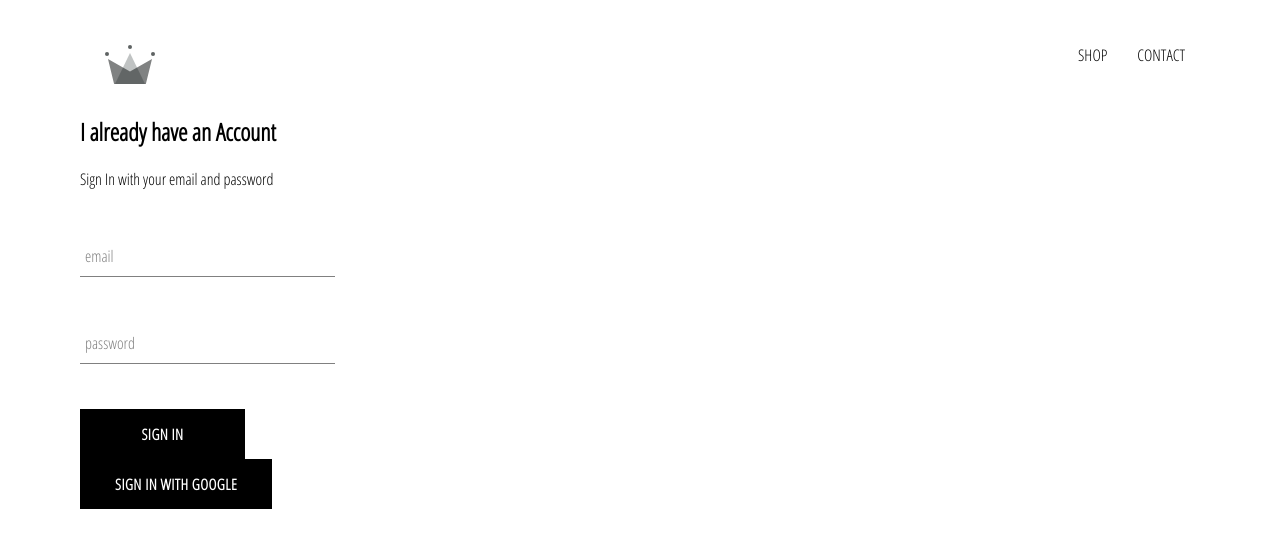
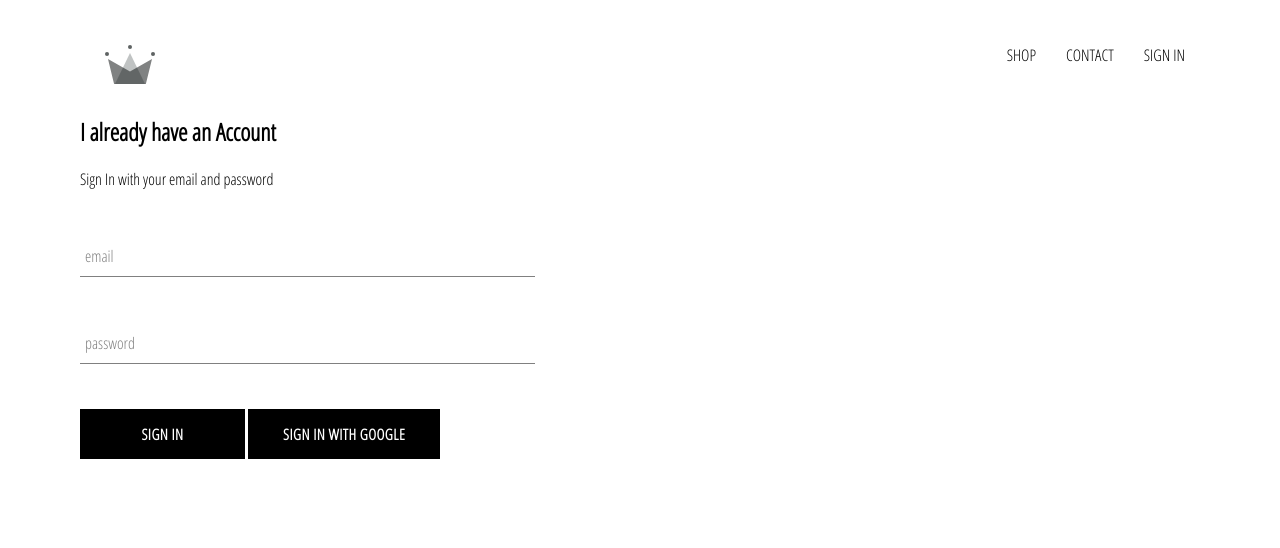
Before and after one commit to SumanaSattar/shopping-pwa, a React (Create React App) app: page /signIn in a window 1280 px wide. Shown: the top 548 px of the page. Built offline with nearby package versions, Linux system fonts and the light colour scheme; no server answers.

Commit message:
passing current user state to header

```diff
--- a/src/App.js
+++ b/src/App.js
@@ -1,17 +1,35 @@
-import React from 'react';
+import React, { Component } from 'react';
 import {Route , Switch} from 'react-router-dom'
-
 import HomePage from './pages/homepage/HomePageComponenet'
 import ShopPage from './pages/shop/shop.component'
 import Header from './components/header/header.component'
 import SignInAndSignUp from './pages/sign-in-and-sign-out-page/sign-in-and-sign-out-page.component';
-
+import {auth} from './firebase/firebase.utils'
 import './App.css';
 
-function App() {
+class App extends Component {
+  constructor () {
+    super();
+    this.state={
+      currentUser:null
+    }
+  }
+    unsubscribeFromAuth = null;
+    componentDidMount() {
+      auth.onAuthStateChanged(user =>{
+        this.setState({currentUser:user})
+        console.log(this.state.currentUser);
+      })
+      console.log(this.state.currentUser);
+    }
+    componentWillUnmount() {
+      this.unsubscribeFromAuth();
+    }
+
+  render () {
     return (
       <div>
-      <Header/>
+        <Header user={this.state.currentUser}/>
         <Switch>
            <Route exact path='/' component={HomePage}></Route>
            <Route  path='/shop' component={ShopPage}></Route>
@@ -22,5 +40,6 @@ function App() {
 
     );
   }
+}
 
 export default App;
--- a/src/components/header/header.component.jsx
+++ b/src/components/header/header.component.jsx
@@ -1,9 +1,10 @@
 import { Link } from 'react-router-dom';
 
 import { ReactComponent as Logo } from './../../assets/crown.svg'
+import {auth} from '../../firebase/firebase.utils'
 
 import './header.styles.scss'
-const Header = () => {
+const Header = ({user}) => {
     return (
         <div className='header'>
 
@@ -15,6 +16,8 @@ const Header = () => {
 
                 <Link className='option' to='/shop'>SHOP</Link>
                 <Link className='option' to='/shop'>CONTACT</Link>
+                {user ? <div className='option' >SIGN OUT</div> :
+                <Link className='option'>SIGN IN</Link>}
 
             </div>
 
--- a/src/components/header/header.styles.scss
+++ b/src/components/header/header.styles.scss
@@ -17,6 +17,7 @@
     display: flex;
     align-items: center;
     justify-content: flex-end;
+    cursor: pointer;
 
     .option {
       padding: 10px 15px;
--- a/src/components/sign-in/sign-in.component.jsx
+++ b/src/components/sign-in/sign-in.component.jsx
@@ -2,7 +2,7 @@ import { Component } from "react";
 import FormInput from '../form-input.component/form-input.component'
 import CustomButton from '../custome-button/custome-button.component.jsx'
 import './sign-in.styles.scss'
-import {signInWithGoogle} from '../../firebase/firebase.utilis'
+import {signInWithGoogle} from '../../firebase/firebase.utils'
 
 class SignIn extends Component {
     constructor(props) {
@@ -35,7 +35,7 @@ class SignIn extends Component {
 
                 <FormInput type='password' name='password' value={this.state.password}  required handleChange={this.handleChange} label="password"/>
 
-               <CustomButton type='submit'>Sign In</CustomButton>
+               <CustomButton type='submit'>Sign In</CustomButton>{' '}
                <CustomButton onClick={signInWithGoogle}>{' '}Sign In With Google{' '}</CustomButton>
             </form>
         </div> );
--- a/src/components/sign-in/sign-in.styles.scss
+++ b/src/components/sign-in/sign-in.styles.scss
@@ -1,3 +1,3 @@
 .sign-in {
-    width:30vh;
+    width:55vh;
 }
```
Also changed, not shown: src/firebase/firebase.utils.js (renamed from src/firebase/firebase.utilis.js). Lines whose indentation alone changed are shown as unchanged.
